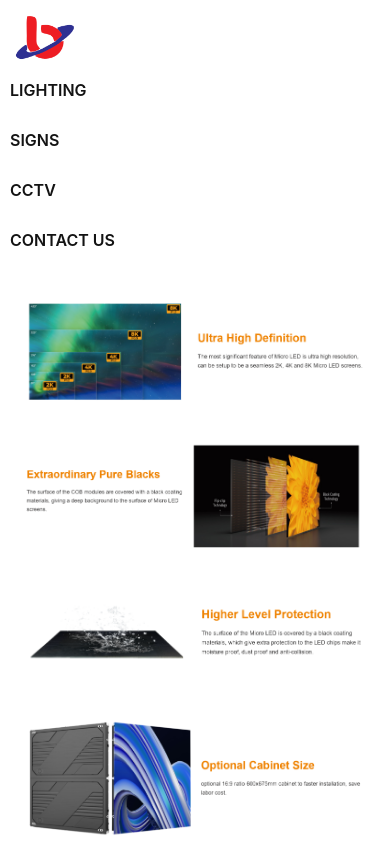
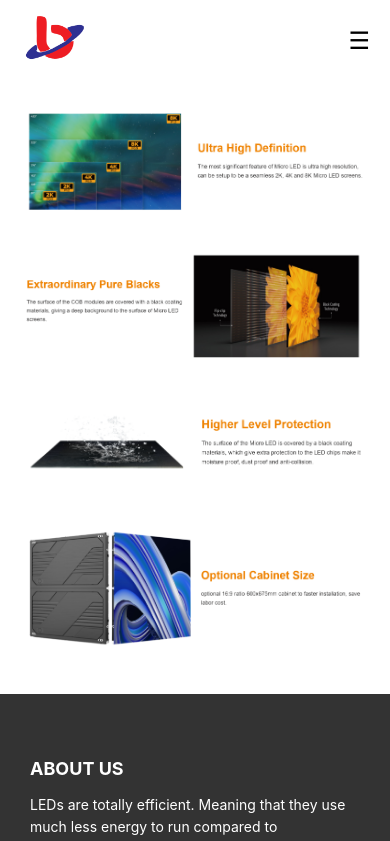
Before and after one commit to rajesh9442/LED-Website, a React (Create React App) app: page /signs/display-sign/details/lion-sign in a window 390 px wide. Shown: the top 841 px of the page. Built offline with nearby package versions, Linux system fonts and the light colour scheme.

Commit message:
Hamburger menu

```diff
--- a/src/components/Lighting/Outdoor/FloodLight.js
+++ b/src/components/Lighting/Outdoor/FloodLight.js
@@ -64,7 +64,7 @@ const FloodLight = () => {
             <img
               src={floodLightData[key].src}
               alt={key}
-              style={{ width: '100%', height: '200px', objectFit: 'cover', borderRadius: '8px' }}
+              style={{ width: '100%', height: 'auto', borderRadius: '8px' }} // Adjusted height to auto
             />
             <p style={{ marginTop: '10px', fontSize: '16px', color: '#555' }}>
               {floodLightData[key].description}
--- a/src/components/NavBar/NavBar.css
+++ b/src/components/NavBar/NavBar.css
@@ -7,20 +7,20 @@
   padding: 10px 20px;
   z-index: 10000;
   position: relative;
-  width: 100%; /* Ensure full width */
-  box-sizing: border-box; /* Include padding and borders in width calculation */
+  width: 100%;
+  box-sizing: border-box;
 }
 
 /* Styling for the logo */
 .navbar-logo {
   display: flex;
-  align-items: center; /* Center the logo vertically */
-  text-decoration: none; /* Remove underline from the link */
+  align-items: center;
+  text-decoration: none;
 }
 
 .logo-image {
-  height: 60px; /* Adjust the size of the logo */
-  width: auto; /* Maintain aspect ratio */
+  height: 60px;
+  width: auto;
 }
 
 /* Navbar Links Styles */
@@ -29,13 +29,24 @@
   margin: 0;
   padding: 0;
   display: flex;
-  position: relative; /* Position relative to allow absolute positioning of dropdown */
-  gap: 15px; /* Space between links */
+  position: relative;
+  gap: 15px;
+}
+
+/* Hide navbar links by default on mobile */
+.navbar-links {
+  display: flex;
+}
+
+.hamburger {
+  display: none;
+  font-size: 1.5em;
+  cursor: pointer;
 }
 
 /* Styling for each navbar link */
 .navbar-links li {
-  position: relative; /* Position relative to allow absolute positioning of dropdown */
+  position: relative;
 }
 
 /* Styling for links inside the navbar */
@@ -74,9 +85,9 @@
 
 /* Dropdown Container */
 .dropdown {
-  display: none; /* Hide by default */
+  display: none;
   position: absolute;
-  top: 100%; /* Position below the navbar item */
+  top: 100%;
   left: 0;
   background-color: #ffffff;
   box-shadow: 0px 10px 20px rgba(0, 0, 0, 0.2);
@@ -133,29 +144,35 @@
 
 /* Responsive Styles */
 @media (max-width: 768px) {
-  .navbar {
-    flex-direction: column;
-    align-items: flex-start;
-    padding: 10px;
+  /* Show hamburger icon on mobile */
+  .hamburger {
+    display: block;
+    position: relative;
   }
 
+  /* Hide default navbar links */
   .navbar-links {
+    display: none;
     flex-direction: column;
+    gap: 0;
+    position: absolute;
+    top: 60px;
+    left: 0;
     width: 100%;
-    gap: 10px;
+    background-color: #ffffff;
+    box-shadow: 0px 10px 20px rgba(0, 0, 0, 0.1);
+    padding: 20px;
+    z-index: 9999;
   }
 
-  .navbar-links li {
-    width: 100%;
-    text-align: left;
+  /* Show navbar links when active */
+  .navbar-links.active {
+    display: flex;
   }
 
-  /* Dropdown styles for mobile */
+  /* Display Indoor above Outdoor in mobile */
   .dropdown {
-    position: static;
-    width: 100%;
     flex-direction: column;
-    gap: 10px;
   }
 
   .dropdown-section {
@@ -165,8 +182,9 @@
   /* Adjust link styles for mobile */
   .navbar-links li a {
     padding: 10px 0;
+    font-size: 1em;
     width: 100%;
     text-align: left;
-    font-size: 1em;
+    font-weight: 500;
   }
 }
--- a/src/components/NavBar/NavBar.js
+++ b/src/components/NavBar/NavBar.js
@@ -1,28 +1,34 @@
 import React, { useState } from 'react';
 import { NavLink } from 'react-router-dom';
 import './NavBar.css';
-import logo from '../../images/logo.png'; // Adjust the path based on your folder structure
+import logo from '../../images/logo.png';
 
 const NavBar = () => {
   const [lightingDropdownVisible, setLightingDropdownVisible] = useState(false);
   const [signsDropdownVisible, setSignsDropdownVisible] = useState(false);
+  const [isMobileMenuVisible, setMobileMenuVisible] = useState(false);
+
+  const toggleMobileMenu = () => {
+    setMobileMenuVisible(prev => !prev);
+  };
 
   // Toggle lighting dropdown on click
   const handleLightingClick = () => {
-    setLightingDropdownVisible((prev) => !prev);
-    setSignsDropdownVisible(false); // Ensure only one dropdown is open at a time
+    setLightingDropdownVisible(prev => !prev);
+    setSignsDropdownVisible(false);
   };
 
   // Toggle signs dropdown on click
   const handleSignsClick = () => {
-    setSignsDropdownVisible((prev) => !prev);
-    setLightingDropdownVisible(false); // Ensure only one dropdown is open at a time
+    setSignsDropdownVisible(prev => !prev);
+    setLightingDropdownVisible(false);
   };
 
-  // Hide dropdown when a dropdown link is clicked
+  // Hide dropdowns when an item is clicked
   const handleDropdownItemClick = () => {
     setLightingDropdownVisible(false);
     setSignsDropdownVisible(false);
+    setMobileMenuVisible(false); // Close mobile menu
   };
 
   return (
@@ -30,7 +36,10 @@ const NavBar = () => {
       <NavLink to="/" className="navbar-logo">
         <img src={logo} alt="Logo" className="logo-image" />
       </NavLink>
-      <ul className="navbar-links">
+      <div className="hamburger" onClick={toggleMobileMenu}>
+        ☰
+      </div>
+      <ul className={`navbar-links ${isMobileMenuVisible ? 'active' : ''}`}>
         <li className="dropdown-container">
           <a href="#" className="nav-link" onClick={handleLightingClick}>
             LIGHTING
@@ -65,7 +74,6 @@ const NavBar = () => {
           )}
         </li>
 
-        {/* Signs dropdown */}
         <li className="dropdown-container">
           <a href="#" className="nav-link" onClick={handleSignsClick}>
             SIGNS
```
